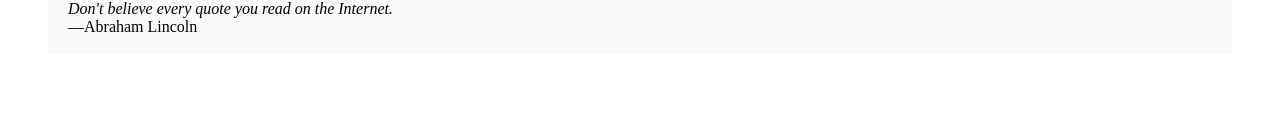
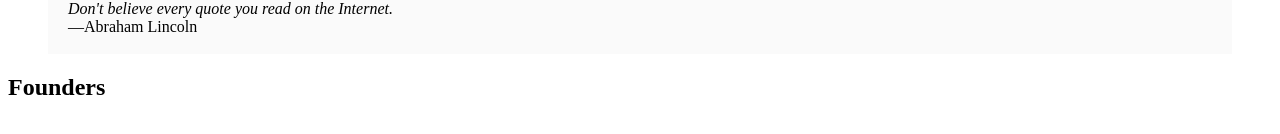
Before and after one commit to orjullio/orjullio.github.io, a plain HTML site: page index.html in a window 1280 px wide. Shown: the part 192-326 px from the top of the page. Drawn offline with Linux system fonts and the light colour scheme.

Commit message:
finalizando

```diff
--- a/index.html
+++ b/index.html
@@ -31,5 +31,6 @@
         —Abraham Lincoln
       </p>
     </blockquote>
+    <h2 id="fouders">Founders</h2>
   </body>
 </html>
```
